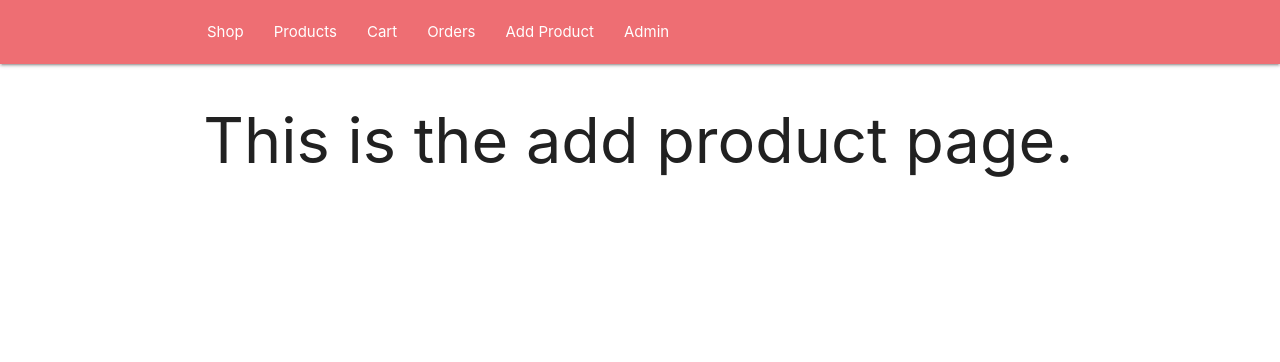
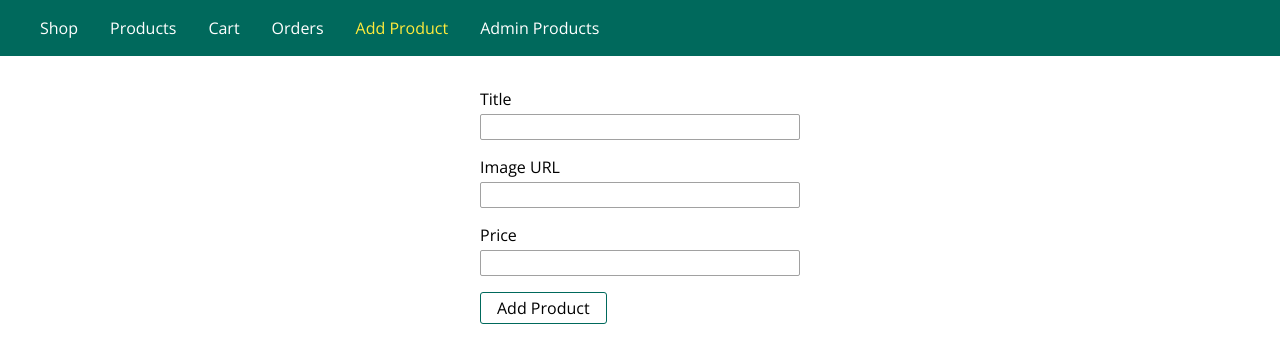
Before and after one commit to lwerner27/node-refresher-frontend, a React (Create React App) app: page /admin/add-product in a window 1280 px wide. Shown: the top 362 px of the page. Built offline with nearby package versions, Linux system fonts and the light colour scheme.

Commit message:
Starting transferring handlebars views to react pages.

```diff
--- a/public/index.html
+++ b/public/index.html
@@ -26,10 +26,6 @@
     -->
         <title>React App</title>
         <!-- Compiled and minified CSS -->
-        <link
-            rel="stylesheet"
-            href="https://cdnjs.cloudflare.com/ajax/libs/materialize/1.0.0/css/materialize.min.css"
-        />
 
         <!-- Compiled and minified JavaScript -->
     </head>
@@ -46,6 +42,5 @@
             To begin the development, run `npm start` or `yarn start`.
             To create a production bundle, use `npm run build` or `yarn build`.
           -->
-        <script src="https://cdnjs.cloudflare.com/ajax/libs/materialize/1.0.0/js/materialize.min.js"></script>
     </body>
 </html>
--- a/src/App.js
+++ b/src/App.js
@@ -1,13 +1,16 @@
 import React from "react";
 import { Component } from "react";
 import { BrowserRouter as Router, Switch, Route } from "react-router-dom";
+import "./app.css";
 
 // Page Imports
 import Home from "./pages/Home";
+import Cart from "./pages/Cart";
+import Orders from "./pages/Orders";
 import AddProduct from "./pages/AddProduct";
 
 // Component Imports
-import Header from "./components/Header";
+import NavBar from "./components/NavBar";
 
 class App extends Component {
     constructor(props) {
@@ -57,15 +60,28 @@ class App extends Component {
         return (
             <div className="App">
                 <Router>
-                    <Header />
+                    <NavBar />
 
                     <Switch>
+                        {/* Cart Page Route */}
+                        <Route path="/cart">
+                            <Cart />
+                        </Route>
+
+                        {/* Cart Page Route */}
+                        <Route path="/orders">
+                            <Orders />
+                        </Route>
+
+                        {/* Add Product Page Route */}
                         <Route path="/admin/add-product">
                             <AddProduct
                                 handleChange={this.handleChange}
                                 addProduct={this.addProduct}
                             />
                         </Route>
+
+                        {/* Home Page Route */}
                         <Route path="/">
                             <Home products={this.state.products} />
                         </Route>
--- /dev/null
+++ b/src/app.css
@@ -0,0 +1,108 @@
+@import url("https://fonts.googleapis.com/css2?family=Open+Sans:wght@400;700&display=swap");
+
+/* General CSS Selectors */
+* {
+    box-sizing: border-box;
+}
+
+body {
+    padding: 0;
+    margin: 0;
+    font-family: "Open Sans", sans-serif;
+}
+
+main {
+    padding: 1rem;
+    margin: auto;
+}
+
+form {
+    display: inline;
+}
+
+.main-header {
+    width: 100%;
+    height: 3.5rem;
+    background-color: #00695c;
+    padding: 0 1.5rem;
+    display: flex;
+    align-items: center;
+}
+
+.main-header__nav {
+    display: flex;
+    height: 100%;
+    align-items: center;
+}
+
+.main-header__item-list {
+    list-style: none;
+    margin: 0;
+    padding: 0;
+    display: flex;
+}
+
+.main-header__item {
+    margin: 0 1rem;
+    padding: 0;
+}
+
+.main-header__item a {
+    text-decoration: none;
+    color: white;
+}
+
+.main-header__item a:hover,
+.main-header__item a:active,
+.main-header__item a.active {
+    color: #ffeb3b;
+}
+
+/* Form CSS Selectors */
+.product-form {
+    width: 20rem;
+    max-width: 90%;
+    margin: auto;
+    display: block;
+}
+
+.form-control {
+    margin: 1rem 0;
+}
+
+.form-control label,
+.form-control input,
+.form-control textarea {
+    display: block;
+    width: 100%;
+    margin-bottom: 0.25rem;
+}
+
+.form-control input,
+.form-control textarea {
+    border: 1px solid #a1a1a1;
+    font: inherit;
+    border-radius: 2px;
+}
+
+.form-control input:focus,
+.form-control textarea:focus {
+    outline-color: #00695c;
+}
+
+.btn {
+    display: inline-block;
+    padding: 0.25rem 1rem;
+    text-decoration: none;
+    font: inherit;
+    border: solid 1px #00695c;
+    background: white;
+    border-radius: 3px;
+    cursor: pointer;
+}
+
+.btn:active,
+.btn:hover {
+    background: #00695c;
+    color: white;
+}
--- a/src/components/Header.js
+++ /dev/null
@@ -1,31 +0,0 @@
-import React from "react";
-import { Link } from "react-router-dom";
-
-const Header = () => (
-    <nav>
-        <div className="nav-wrapper container">
-            <ul className="left hide-on-med-and-down" id="nav-mobile">
-                <li>
-                    <Link to="/">Shop</Link>
-                </li>
-                <li>
-                    <Link to="/products">Products</Link>
-                </li>
-                <li>
-                    <Link to="/cart">Cart</Link>
-                </li>
-                <li>
-                    <Link to="/orders">Orders</Link>
-                </li>
-                <li>
-                    <Link to="/admin/add-product">Add Product</Link>
-                </li>
-                <li>
-                    <Link to="/admin">Admin</Link>
-                </li>
-            </ul>
-        </div>
-    </nav>
-);
-
-export default Header;
--- /dev/null
+++ b/src/components/NavBar.js
@@ -0,0 +1,47 @@
+import React from "react";
+import { NavLink } from "react-router-dom";
+
+const NavBar = () => {
+    return (
+        <header className="main-header">
+            <nav className="main-header__nav">
+                <ul className="main-header__item-list">
+                    <li className="main-header__item">
+                        <NavLink exact to="/" activeClassName="active">
+                            Shop
+                        </NavLink>
+                    </li>
+                    <li className="main-header__item">
+                        <NavLink to="/products" activeClassName="active">
+                            Products
+                        </NavLink>
+                    </li>
+                    <li className="main-header__item">
+                        <NavLink to="/cart" activeClassName="active">
+                            Cart
+                        </NavLink>
+                    </li>
+                    <li className="main-header__item">
+                        <NavLink to="/orders" activeClassName="active">
+                            Orders
+                        </NavLink>
+                    </li>
+                    <li className="main-header__item">
+                        <NavLink
+                            to="/admin/add-product"
+                            activeClassName="active"
+                        >
+                            Add Product
+                        </NavLink>
+                    </li>
+                    <li className="main-header__item">
+                        <NavLink to="/admin/products" activeClassName="active">
+                            Admin Products
+                        </NavLink>
+                    </li>
+                </ul>
+            </nav>
+        </header>
+    );
+};
+export default NavBar;
--- a/src/pages/AddProduct.js
+++ b/src/pages/AddProduct.js
@@ -1,13 +1,28 @@
 import React from "react";
 
 const AddProduct = ({ handleChange, addProduct }) => (
-    <div className="container">
-        <div className="row">
-            <div className="col">
-                <h1>This is the add product page.</h1>
+    <main>
+        <form className="product-form">
+            <div className="form-control">
+                <label htmlFor="title">Title</label>
+                <input type="text" name="title" id="title" />
             </div>
-        </div>
-    </div>
+
+            <div className="form-control">
+                <label htmlFor="imageUrl"> Image URL</label>
+                <input type="text" name="imageUrl" id="imageUrl" />
+            </div>
+
+            <div className="form-control">
+                <label htmlFor="price">Price</label>
+                <input type="number" name="price" id="price" step="0.01" />
+            </div>
+
+            <button className="btn" type="submit">
+                Add Product
+            </button>
+        </form>
+    </main>
 );
 
 export default AddProduct;
--- /dev/null
+++ b/src/pages/Cart.js
@@ -0,0 +1,15 @@
+import React from "react";
+
+const Cart = () => {
+    return (
+        <div className="container">
+            <div className="row">
+                <div className="col">
+                    <h1>This is the cart page.</h1>
+                </div>
+            </div>
+        </div>
+    );
+};
+
+export default Cart;
--- a/src/pages/Home.js
+++ b/src/pages/Home.js
@@ -2,9 +2,9 @@ import React from "react";
 
 const Home = ({ products }) => {
     return (
-        <div className="container">
+        <main>
             <h1>This is the home page.</h1>
-        </div>
+        </main>
     );
 };
 
--- /dev/null
+++ b/src/pages/Orders.js
@@ -0,0 +1,13 @@
+import React from "react";
+
+const Orders = () => (
+    <div className="container">
+        <div className="row">
+            <div className="col">
+                <h1>This is the orders page.</h1>
+            </div>
+        </div>
+    </div>
+);
+
+export default Orders;
```
Also changed, not shown: src/logo.svg (deleted).
